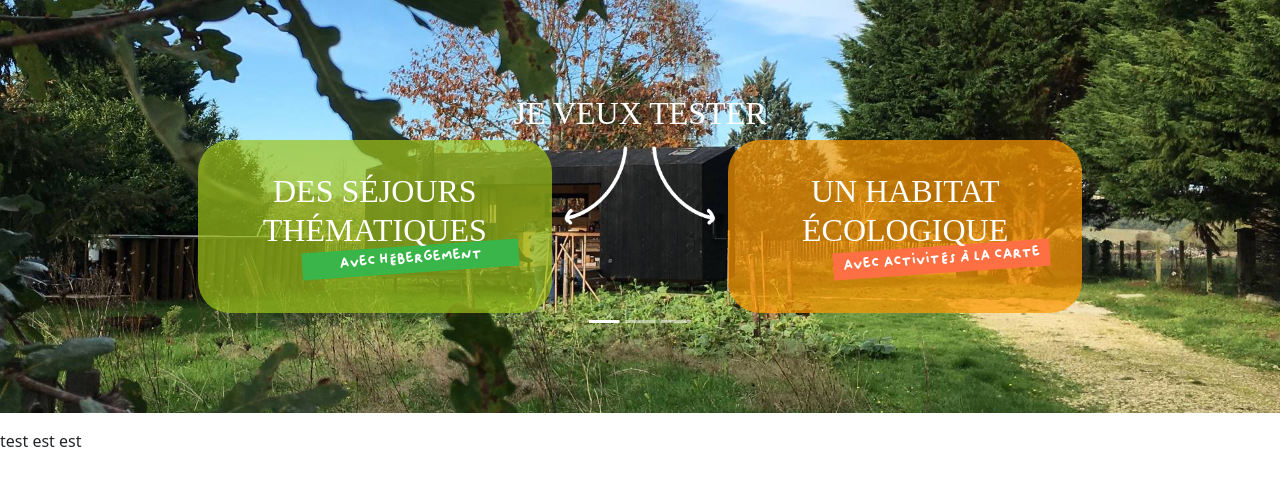
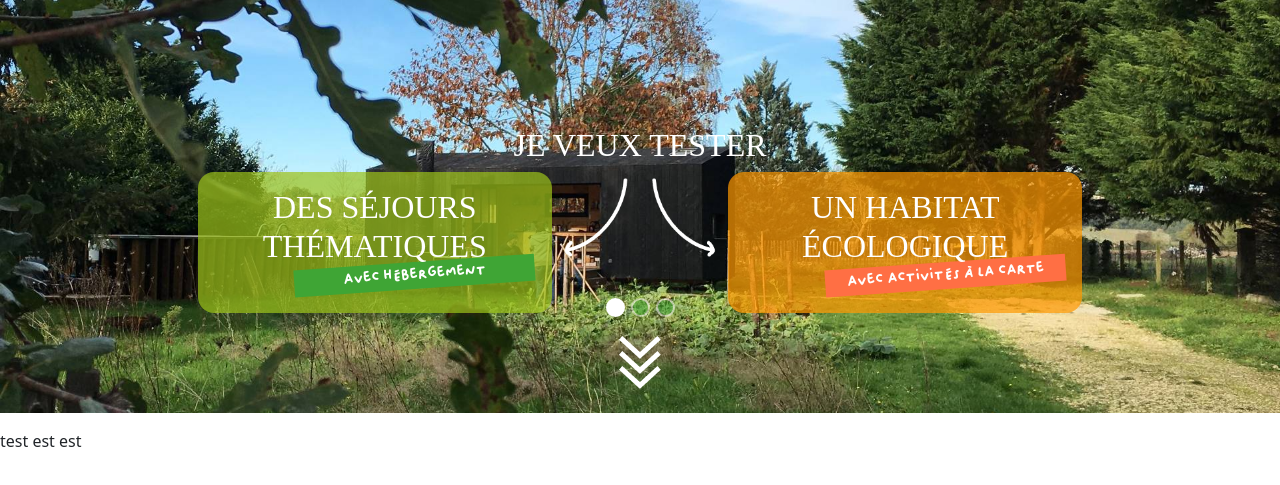
Before and after one commit to madguybrush/ehco2023-statique, a plain HTML site: page index.html in a window 1280 px wide. Shown: the part 393-878 px from the top of the page. Drawn offline with nearby package versions, Linux system fonts and the light colour scheme; a web font is replaced by a local one.

Commit message:
v0.35 carousel-ok

```diff
--- a/assets/scss/_carousel.scss
+++ b/assets/scss/_carousel.scss
@@ -172,23 +172,26 @@
     flex: 0 1 auto;
     width: $carousel-indicator-width;
     height: $carousel-indicator-height;
+    border-radius: 10px;
+    border: 2px solid white;
     padding: 0;
     margin-right: $carousel-indicator-spacer;
     margin-left: $carousel-indicator-spacer;
     text-indent: -999px;
     cursor: pointer;
     background-color: $carousel-indicator-active-bg;
-    background-clip: padding-box;
-    border: 0;
+    //background-clip: padding-box;
+    //border: 0;
     // Use transparent borders to increase the hit area by 10px on top and bottom.
-    border-top: $carousel-indicator-hit-area-height solid transparent;
-    border-bottom: $carousel-indicator-hit-area-height solid transparent;
+    //border-top: $carousel-indicator-hit-area-height solid transparent;
+    //border-bottom: $carousel-indicator-hit-area-height solid transparent;
     opacity: $carousel-indicator-opacity;
     @include transition($carousel-indicator-transition);
   }
 
   .active {
     opacity: $carousel-indicator-active-opacity;
+    background-color: white;
   }
 }
 
--- a/assets/scss/_variables.scss
+++ b/assets/scss/_variables.scss
@@ -8,7 +8,8 @@
 
 $vertclair:#EDFFAF;
 $vertprincipal:#9DC41A;
-$verttexte: #39B54A;
+//$verttexte: #39B54A;
+$verttexte: #3FA535;
 $orange:#FF6F44;
 $orangeclair:#FF9900;
 $blanc: #ffffff;
@@ -1561,12 +1562,12 @@ $carousel-control-opacity:           .5 !default;
 $carousel-control-hover-opacity:     .9 !default;
 $carousel-control-transition:        opacity .15s ease !default;
 
-$carousel-indicator-width:           30px !default;
-$carousel-indicator-height:          3px !default;
+$carousel-indicator-width:           15px !default;
+$carousel-indicator-height:          15px !default;
 $carousel-indicator-hit-area-height: 10px !default;
 $carousel-indicator-spacer:          3px !default;
 $carousel-indicator-opacity:         .5 !default;
-$carousel-indicator-active-bg:       $white !default;
+$carousel-indicator-active-bg:       $verttexte !default;
 $carousel-indicator-active-opacity:  1 !default;
 $carousel-indicator-transition:      opacity .6s ease !default;
 
--- a/assets/scss/main.scss
+++ b/assets/scss/main.scss
@@ -270,26 +270,10 @@ body {
         bottom: 20px;
     }
 
-    .top-content .carousel-indicators {
-        display: none;
-    }
+
 
 }
 
-@media (max-width: 575px) {
-
-    .top-content .carousel-caption {
-        bottom: 0;
-        padding-bottom: 20px;
-    }
-
-    .top-content h1,
-    .top-content h2,
-    .top-content h3 {
-        font-size: 18px;
-    }
-
-}
 
 /*
 @media (max-width: 575px) {
@@ -316,15 +300,17 @@ body {
 }
 
 .top-content .carousel-indicators{
-    bottom: 4rem;
+    bottom: 5rem;
 }
 
 
 .test-sejours{
     background-color: rgba(157, 196, 26, 0.7);
-    padding: 2rem;
-    border-radius: 2rem;
+    padding: 1rem;
+    border-radius: 1rem;
 }
+
+
 
 .test-sejours h2, .test-habitats h2{
     position: relative;
@@ -346,9 +332,11 @@ body {
 
 .test-habitats{
     background-color: rgba(255, 153, 0, 0.7);
-    padding: 2rem;
-    border-radius: 2rem;
+    padding: 1rem;
+    border-radius: 1rem;
 }
+
+
 
 .test-habitats h3{
     position: relative;
@@ -363,13 +351,47 @@ body {
     padding: 0.25rem;
 }
 
+.flechesbas{
+    position: absolute;
+    bottom: 1.5rem;
+    right: 0;
+    left: 0;
+    display: flex;
+    justify-content: center;
+    z-index: 2;
+}
 
-/*#carouselHP{
-    height:100vh;
-    width:100%;
+@media (max-width: 992px) {
+
+    .test-sejours{
+        //padding: 0.5rem;
+        //border-radius: 0.5rem;
+        margin-bottom: 1rem;
     }
 
-.carousel-item{
-    background-image: url("../img/hp/sliderheader-heva.jpg");
-    height: 100%;
-}*/
+    .top-content .carousel-indicators {
+        display: none;
+    }
+
+
+
+}
+
+@media (max-width: 575px) {
+
+    .top-content .carousel-caption {
+        bottom: 0;
+        padding-bottom: 20px;
+    }
+
+    .top-content h1,
+    .top-content h2,
+    .top-content h3 {
+        font-size: 18px;
+    }
+
+    .flechesbas{
+        bottom: 1rem;
+    }
+
+}
--- a/index.html
+++ b/index.html
@@ -73,10 +73,17 @@
 
       <section class="top-content">
         <div id="carouselHP" class="carousel slide " data-bs-ride="true"><!--carousel-fade-->
-          <div class="carousel-indicators">
+          <div class="carousel-indicators mt-n2">
             <button type="button" data-bs-target="#carouselHP" data-bs-slide-to="0" class="active" aria-current="true" aria-label="Slide 1"></button>
             <button type="button" data-bs-target="#carouselHP" data-bs-slide-to="1" aria-label="Slide 2"></button>
             <button type="button" data-bs-target="#carouselHP" data-bs-slide-to="2" aria-label="Slide 3"></button>
+          </div>
+          <div class="flechesbas">
+            <a href="">
+              <img src="assets/img/hp/flechebas.png" class="d-block">
+              <img src="assets/img/hp/flechebas.png" class="d-block mt-n2">
+              <img src="assets/img/hp/flechebas.png" class="d-block mt-n2">
+            </a>
           </div>
           <div class="carousel-inner">
             <div class="carousel-item active" data-bs-interval="100000">
@@ -88,7 +95,7 @@
                   <div class="col-12">
                     <h2>JE VEUX TESTER</h2>
                   </div>
-                  <div class="col-lg-5 offset-xl-1 col-xl-4 offset-xxl-2 col-xxl-3 test-sejours">
+                  <div class="offset-sm-2 col-sm-8 offset-lg-0 col-lg-5 offset-xl-1 col-xl-4 offset-xxl-2 col-xxl-3 test-sejours">
                     <h2>DES SÉJOURS THÉMATIQUES </h2>
                     <h3>avec hébergement</h3>
                   </div>
@@ -98,7 +105,7 @@
                   <div class="col-lg-1 d-none d-lg-block">
                     <img src="./assets/img/hp/fleche-habitats.png" class="img-fluid" alt="habitats écologiques">
                   </div>
-                  <div class="col-lg-5 col-xl-4 col-xxl-3 test-habitats">
+                  <div class="offset-sm-2 col-sm-8 offset-lg-0 col-lg-5 col-xl-4 col-xxl-3 test-habitats">
                     <h2>UN HABITAT ÉCOLOGIQUE</h2>
                     <h3>avec activités à la carte</h3>
                   </div>
```
Also changed, not shown: assets/img/hp/flechebas.png (added), assets/scss/bootstrap.css, assets/scss/main.css, 5 other files.
